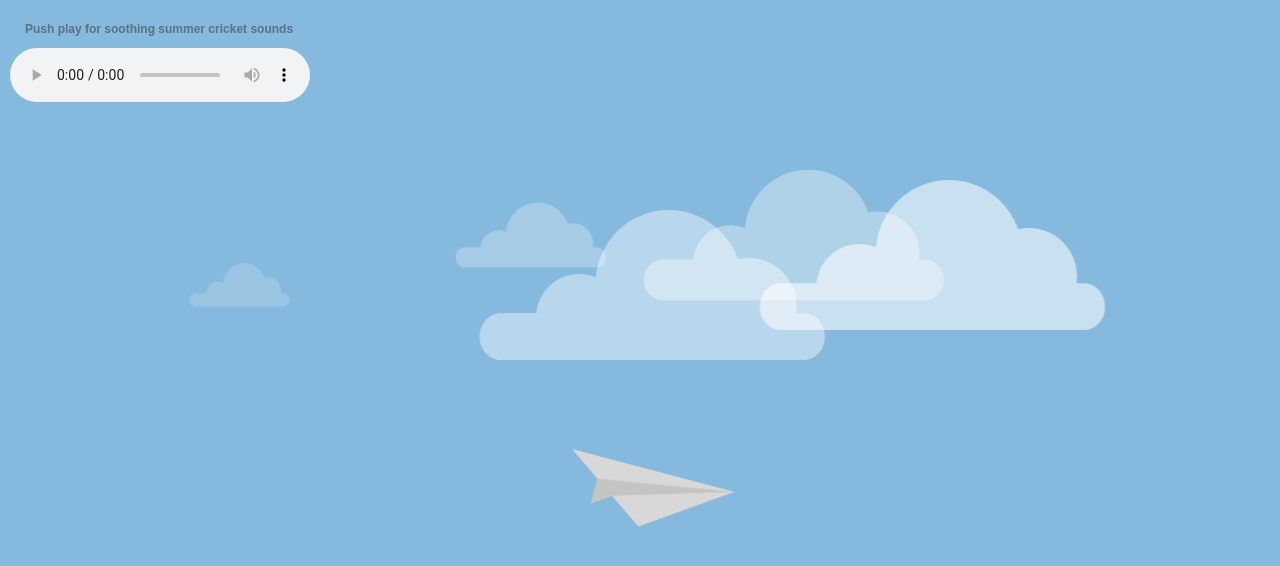
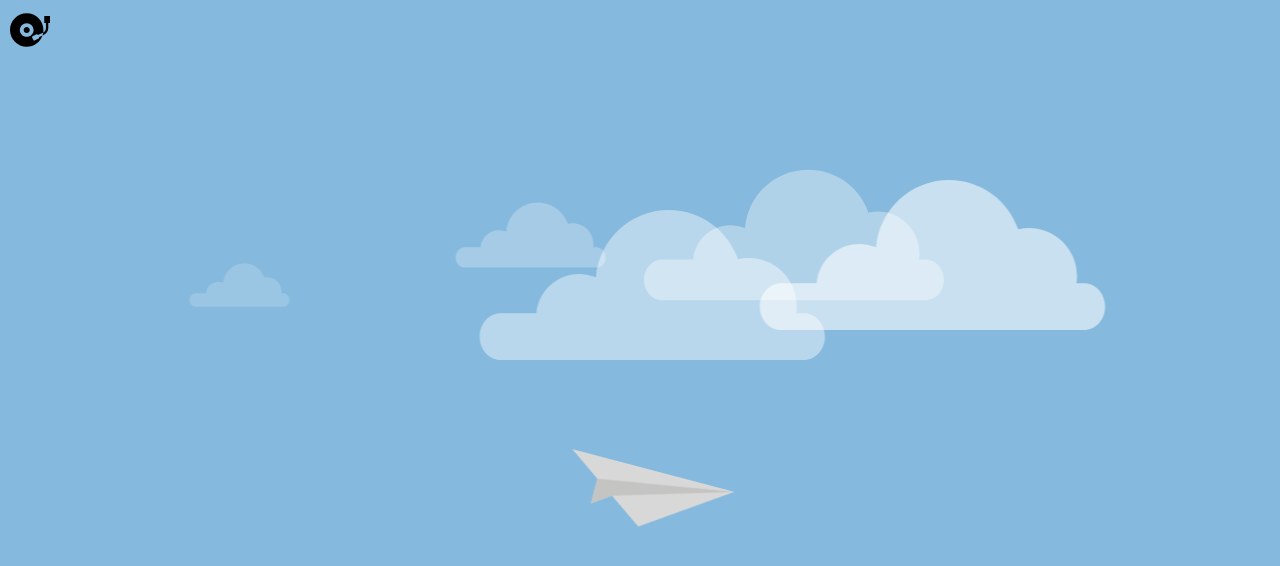
Before and after one commit to StefieCaff/stefanietronic, a React (Create React App) app: page / in a window 1280 px wide. Shown: the top 566 px of the page. Built offline with nearby package versions, Linux system fonts and the light colour scheme.

Commit message:
add svg for sound player style
still need to work styles

```diff
--- a/src/Components/SoundPlayer/SoundPlayer.jsx
+++ b/src/Components/SoundPlayer/SoundPlayer.jsx
@@ -1,21 +1,24 @@
 import React from 'react';
 import PropTypes from 'prop-types';
 import styles from './SoundPlayer.module.css';
+import Svg from '../Svg/Svg';
 
 const SoundPlayer = ({ sources, ariaLabel, className }) => {
   return (
     <figure className={styles.figure}>
+      <Svg symbolId='record-player'className={`${styles.recordPlayer} `}/>
       <figcaption className={styles.sound}>
         {ariaLabel}
-      </figcaption>
+
       {sources && sources.length > 0 && (
         <audio controls loop aria-label={ariaLabel} className={className}>
           {sources.map((source, index) => (
             <source key={index} src={source.src} type={source.type} />
           ))}
           Sorry! Your browser does not support the audio element.
-        </audio>
-      )}
+          </audio>
+        )}
+      </figcaption>
     </figure>
   );
 };
--- a/src/Components/SoundPlayer/SoundPlayer.module.css
+++ b/src/Components/SoundPlayer/SoundPlayer.module.css
@@ -1,9 +1,23 @@
+.figure {
+    display: flex;
+    flex-direction: column;
+    align-items: flex-start;
+    margin: 10px;
+}
+
+.recordPlayer {
+    display: flex;
+    height: 40px;
+    width: 40px;
+    opacity: 1;
+}
+
 .sound {
     margin: 10px 15px;
     color: rgba(60, 59, 59, 0.568);
     font-weight: 600;
     font-size: 12px;
-    opacity: 1;
+    opacity: 0;
         /* Initially hide the caption */
         transition: opacity 0.3s ease;
         /* Add a smooth transition effect */
@@ -14,9 +28,6 @@
     /* Show the caption on hover */
 }
 
-.figure {
-    display: flex;
-    flex-direction: column;
-    align-items: flex-start;
-    margin: 10px;
+.recordPlayer:hover {
+    opacity: 0;
 }
```
Also changed, not shown: src/Components/Svg/sprite.svg.
